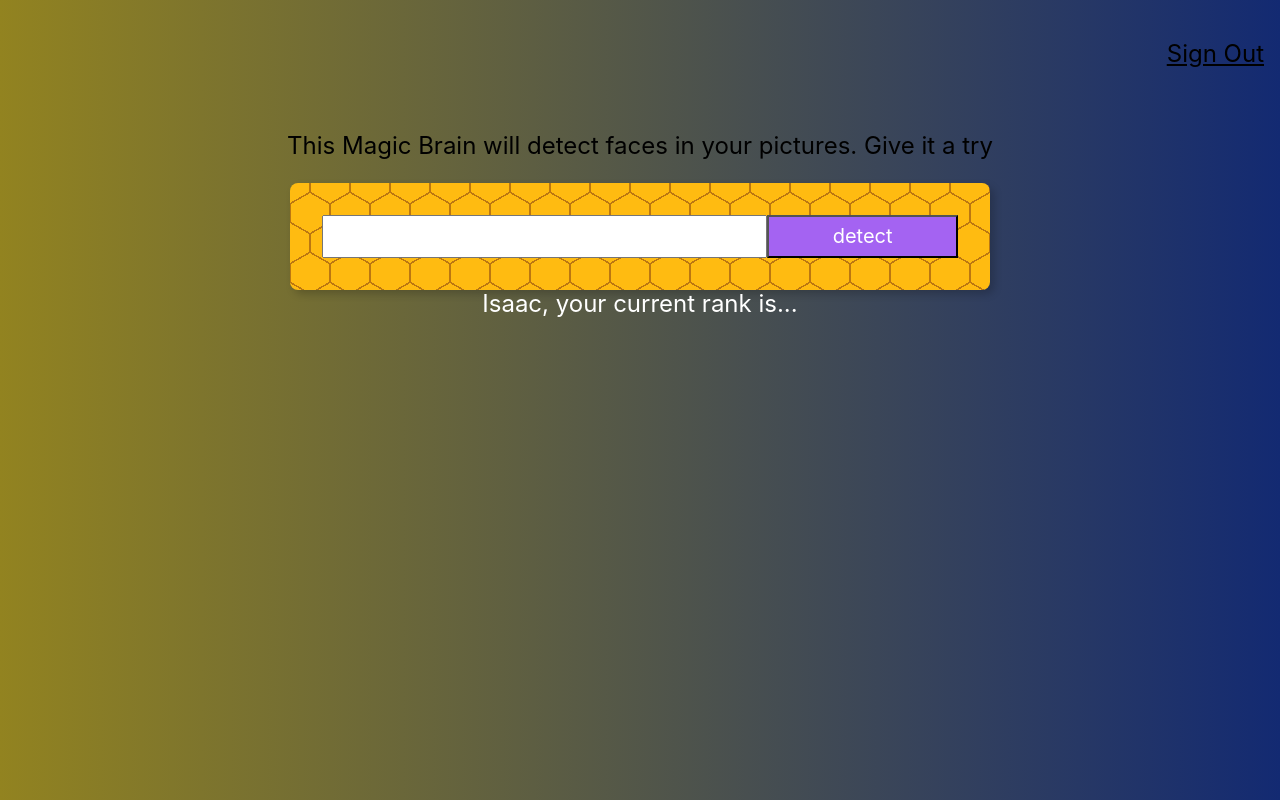
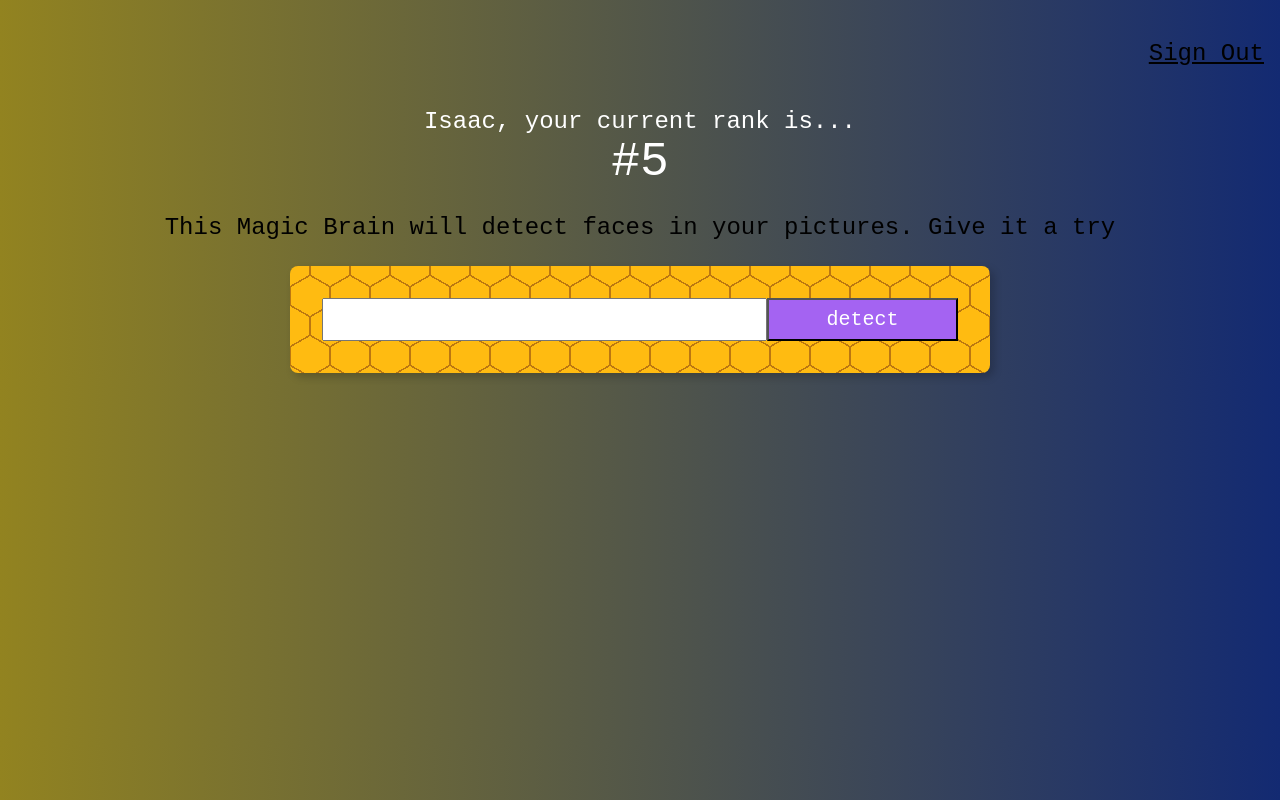
Before and after one commit to Isaac7app/Pet-projects, a React (Create React App) app in the folder facedetection/: page / in a window 1280 px wide. Built offline with nearby package versions, Linux system fonts and the light colour scheme.

Commit message:
still building components

```diff
--- a/facedetection/package.json
+++ b/facedetection/package.json
@@ -9,6 +9,7 @@
     "react": "^17.0.2",
     "react-dom": "^17.0.2",
     "react-scripts": "5.0.0",
+    "react-tsparticles": "^1.39.0",
     "tachyons": "^4.12.0",
     "web-vitals": "^2.1.4"
   },
--- a/facedetection/src/App.js
+++ b/facedetection/src/App.js
@@ -1,13 +1,22 @@
 import './App.css';
+import Particles from "react-tsparticles";
 import Navigation from './components/Navigation/Navigation';
 import ImageLinkForm from './components/Navigation/ImageLinkForm/ImageLinkForm';
 import Rank from './components/Navigation/Rank/Rank'
+
+
+
+
+
+
+
+
 function App() {
   return (
     <div className="App">
      <Navigation />
+     <Rank />
      <ImageLinkForm />
-     <Rank />
     </div>
   );
 }
--- a/facedetection/src/components/Navigation/Rank/Rank.js
+++ b/facedetection/src/components/Navigation/Rank/Rank.js
@@ -6,6 +6,9 @@ const Rank = () => {
             <div className='white f3'>
                 {'Isaac, your current rank is...'}
             </div>
+            <div className='white f1'>
+                 {'#5'}
+             </div>
         </div>
       );
 }
--- a/facedetection/src/index.css
+++ b/facedetection/src/index.css
@@ -1,8 +1,6 @@
 body {
   margin: 0;
-  font-family: -apple-system, BlinkMacSystemFont, 'Segoe UI', 'Roboto', 'Oxygen',
-    'Ubuntu', 'Cantarell', 'Fira Sans', 'Droid Sans', 'Helvetica Neue',
-    sans-serif;
+  font-family: 'Courier New', Courier, monospace;
   -webkit-font-smoothing: antialiased;
   -moz-osx-font-smoothing: grayscale;
   background: linear-gradient(to right, rgb(146, 131, 32), rgb(19, 42, 114));
```
Also changed, not shown: 1 other file (tests, documents, lock files or other folders).
